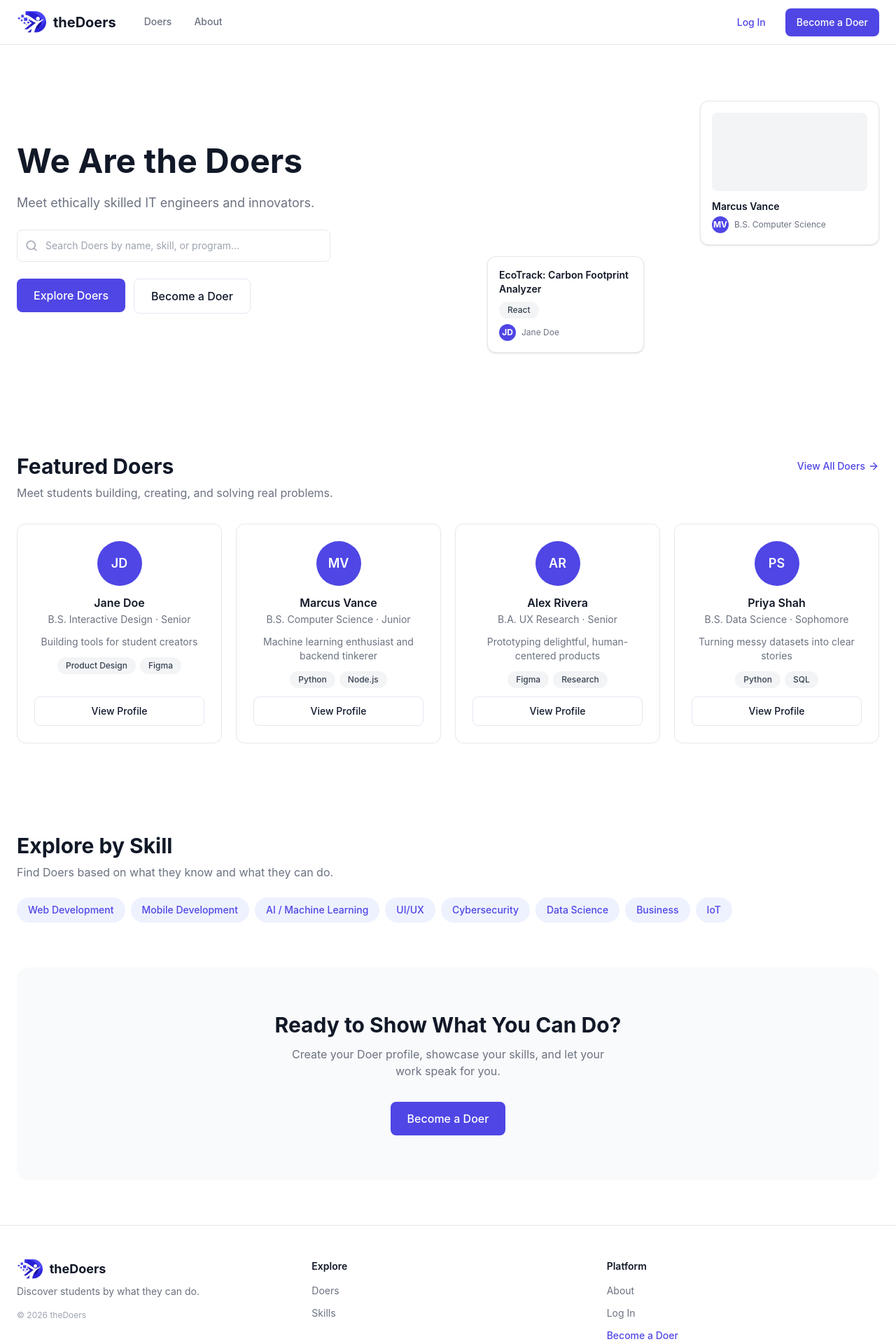
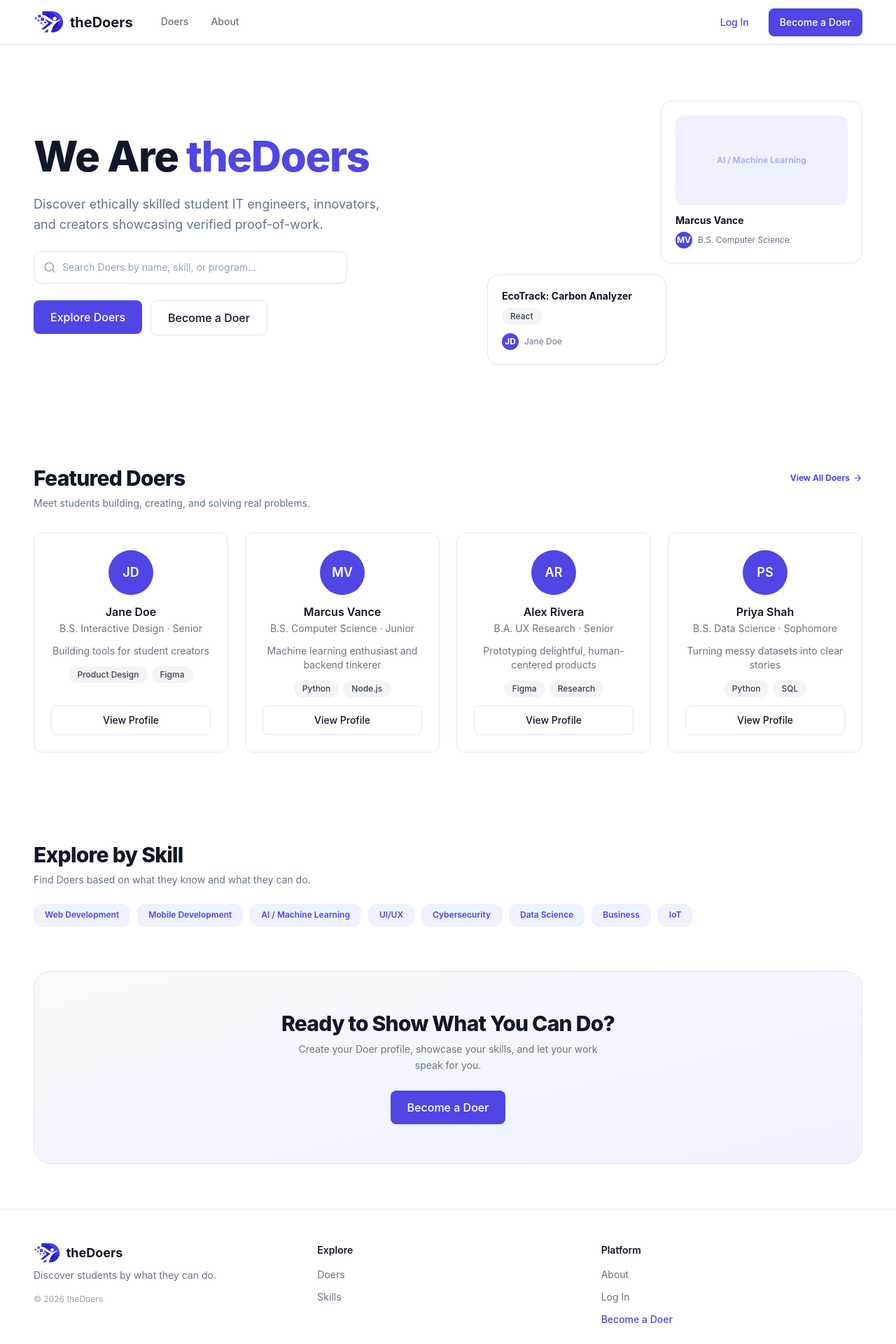
Before and after one commit to AroTech23/theDoers, a Next.js app: page / in a window 1280 px wide. Shown: the top 1920 px of the page at 70% size. Built offline with nearby package versions, Linux system fonts and the light colour scheme.

Commit message:
style: apply edge-to-edge full width navbar and expansive 1440px content layout on homepage

```diff
--- a/app/page.tsx
+++ b/app/page.tsx
@@ -47,57 +47,63 @@ export default function HomePage() {
     <div className="flex flex-col">
 
       {/* ── Hero Section ── */}
-      <section className="max-w-7xl mx-auto px-6 py-20 w-full">
+      <section className="max-w-[1440px] mx-auto px-6 md:px-8 lg:px-12 py-16 lg:py-20 w-full">
         <div className="grid grid-cols-1 md:grid-cols-2 gap-12 items-center">
 
           {/* Left: Copy */}
           <div className="flex flex-col gap-6">
             <div>
-              <h1 className="text-5xl font-bold text-[#111827] leading-tight">
-                We Are the Doers
+              <h1 className="text-4xl sm:text-5xl lg:text-6xl font-extrabold text-[#0F172A] tracking-tight leading-tight">
+                We Are <span className="text-[#4F46E5]">theDoers</span>
               </h1>
-              <p className="mt-4 text-lg text-[#6B7280]">
-                Meet ethically skilled IT engineers and innovators.
+              <p className="mt-4 text-base sm:text-lg text-[#64748B] leading-relaxed max-w-lg">
+                Discover ethically skilled student IT engineers, innovators, and creators showcasing verified proof-of-work.
               </p>
             </div>
 
             {/* Search bar */}
             <div className="relative max-w-md">
-              <Search className="absolute left-3 top-1/2 -translate-y-1/2 text-[#9CA3AF]" size={18} />
+              <Search className="absolute left-3.5 top-1/2 -translate-y-1/2 text-[#94A3B8]" size={18} />
               <input
                 type="text"
                 placeholder="Search Doers by name, skill, or program..."
-                className="w-full pl-10 pr-4 py-3 border border-[#E5E7EB] rounded-lg text-sm text-[#111827] placeholder:text-[#9CA3AF] focus:outline-none focus:ring-2 focus:ring-[#4F46E5] focus:border-transparent bg-white"
+                className="w-full pl-10 pr-4 py-3 border border-[#E2E8F0] rounded-xl text-sm text-[#0F172A] placeholder:text-[#94A3B8] focus:outline-none focus:ring-2 focus:ring-[#4F46E5] bg-white shadow-2xs"
               />
             </div>
 
             {/* CTAs */}
             <div className="flex gap-3 flex-wrap">
               <Link href="/doers">
-                <Button variant="primary" size="lg">Explore Doers</Button>
+                <Button variant="primary" size="lg" className="font-bold shadow-xs">
+                  Explore Doers
+                </Button>
               </Link>
               <Link href="/register">
-                <Button variant="outline" size="lg">Become a Doer</Button>
+                <Button variant="outline" size="lg" className="font-bold">
+                  Become a Doer
+                </Button>
               </Link>
             </div>
           </div>
 
           {/* Right: Floating cards preview */}
           <div className="hidden md:flex flex-col gap-4 items-end">
-            <div className="bg-white border border-[#E5E7EB] rounded-xl p-4 shadow-sm w-64">
-              <div className="w-full h-28 bg-[#F3F4F6] rounded-lg mb-3" />
-              <p className="font-semibold text-[#111827] text-sm">Marcus Vance</p>
-              <div className="flex items-center gap-2 mt-1">
+            <div className="bg-white border border-[#E2E8F0] rounded-2xl p-5 shadow-xs w-72 hover:shadow-md transition-shadow">
+              <div className="w-full h-32 bg-[#EEF2FF] rounded-xl mb-3 flex items-center justify-center text-[#4F46E5]/40 font-bold text-xs">
+                AI / Machine Learning
+              </div>
+              <p className="font-bold text-[#0F172A] text-sm">Marcus Vance</p>
+              <div className="flex items-center gap-2 mt-1.5">
                 <div className="w-6 h-6 rounded-full bg-[#4F46E5] flex items-center justify-center text-white text-xs font-bold">MV</div>
-                <span className="text-xs text-[#6B7280]">B.S. Computer Science</span>
+                <span className="text-xs text-[#64748B]">B.S. Computer Science</span>
               </div>
             </div>
-            <div className="bg-white border border-[#E5E7EB] rounded-xl p-4 shadow-sm w-56 self-start ml-8">
-              <p className="font-semibold text-[#111827] text-sm">EcoTrack: Carbon Footprint Analyzer</p>
-              <Badge label="React" className="mt-2" />
-              <div className="flex items-center gap-2 mt-2">
+            <div className="bg-white border border-[#E2E8F0] rounded-2xl p-5 shadow-xs w-64 self-start ml-8 hover:shadow-md transition-shadow">
+              <p className="font-bold text-[#0F172A] text-sm leading-snug">EcoTrack: Carbon Analyzer</p>
+              <Badge label="React" className="mt-2 bg-[#F1F5F9] text-[#334155]" />
+              <div className="flex items-center gap-2 mt-3">
                 <div className="w-6 h-6 rounded-full bg-[#4F46E5] flex items-center justify-center text-white text-xs font-bold">JD</div>
-                <span className="text-xs text-[#6B7280]">Jane Doe</span>
+                <span className="text-xs text-[#64748B]">Jane Doe</span>
               </div>
             </div>
           </div>
@@ -105,16 +111,16 @@ export default function HomePage() {
       </section>
 
       {/* ── Featured Doers ── */}
-      <section className="max-w-7xl mx-auto px-6 py-16 w-full">
+      <section className="max-w-[1440px] mx-auto px-6 md:px-8 lg:px-12 py-12 lg:py-16 w-full">
         <div className="flex items-center justify-between mb-2">
-          <h2 className="text-3xl font-bold text-[#111827]">Featured Doers</h2>
-          <Link href="/doers" className="flex items-center gap-1 text-sm font-medium text-[#4F46E5] hover:text-[#3730A3] transition-colors">
-            View All Doers <ArrowRight size={16} />
+          <h2 className="text-2xl sm:text-3xl font-extrabold text-[#0F172A] tracking-tight">Featured Doers</h2>
+          <Link href="/doers" className="flex items-center gap-1 text-xs font-bold text-[#4F46E5] hover:text-[#3730A3] transition-colors">
+            View All Doers <ArrowRight size={14} />
           </Link>
         </div>
-        <p className="text-[#6B7280] mb-8">Meet students building, creating, and solving real problems.</p>
+        <p className="text-xs sm:text-sm text-[#64748B] mb-8">Meet students building, creating, and solving real problems.</p>
 
-        <div className="grid grid-cols-1 sm:grid-cols-2 lg:grid-cols-4 gap-5">
+        <div className="grid grid-cols-1 sm:grid-cols-2 lg:grid-cols-4 gap-6">
           {featuredDoers.map((doer) => (
             <DoerCard key={doer.id} doer={doer} />
           ))}
@@ -122,14 +128,14 @@ export default function HomePage() {
       </section>
 
       {/* ── Explore by Skill ── */}
-      <section className="max-w-7xl mx-auto px-6 py-16 w-full">
-        <h2 className="text-3xl font-bold text-[#111827] mb-2">Explore by Skill</h2>
-        <p className="text-[#6B7280] mb-6">Find Doers based on what they know and what they can do.</p>
+      <section className="max-w-[1440px] mx-auto px-6 md:px-8 lg:px-12 py-12 lg:py-16 w-full">
+        <h2 className="text-2xl sm:text-3xl font-extrabold text-[#0F172A] tracking-tight mb-2">Explore by Skill</h2>
+        <p className="text-xs sm:text-sm text-[#64748B] mb-6">Find Doers based on what they know and what they can do.</p>
 
-        <div className="flex flex-wrap gap-2">
+        <div className="flex flex-wrap gap-2.5">
           {popularSkills.map((skill) => (
             <Link key={skill} href={`/doers?skill=${encodeURIComponent(skill)}`}>
-              <span className="inline-flex items-center px-4 py-2 rounded-full text-sm font-medium bg-[#EEF2FF] text-[#4F46E5] hover:bg-[#4F46E5] hover:text-white transition-colors cursor-pointer">
+              <span className="inline-flex items-center px-4 py-2 rounded-xl text-xs font-semibold bg-[#EEF2FF] text-[#4F46E5] hover:bg-[#4F46E5] hover:text-white transition-colors cursor-pointer shadow-2xs">
                 {skill}
               </span>
             </Link>
@@ -138,16 +144,18 @@ export default function HomePage() {
       </section>
 
       {/* ── CTA Section ── */}
-      <section className="mx-6 mb-16 rounded-2xl bg-[#F9FAFB] py-16 px-8 text-center max-w-7xl md:mx-auto w-[calc(100%-48px)]">
-        <h2 className="text-3xl font-bold text-[#111827] mb-3">
+      <section className="max-w-[1440px] mx-auto px-6 md:px-8 lg:px-12 mb-16 w-full">
+        <div className="rounded-3xl bg-gradient-to-br from-[#F8FAFC] to-[#EEF2FF] border border-[#E2E8F0] py-14 px-8 text-center">
+          <h2 className="text-2xl sm:text-3xl font-extrabold text-[#0F172A] tracking-tight mb-2">
             Ready to Show What You Can Do?
           </h2>
-        <p className="text-[#6B7280] mb-8 max-w-md mx-auto">
+          <p className="text-xs sm:text-sm text-[#64748B] mb-6 max-w-md mx-auto leading-relaxed">
             Create your Doer profile, showcase your skills, and let your work speak for you.
           </p>
           <Link href="/register">
-          <Button variant="primary" size="lg">Become a Doer</Button>
+            <Button variant="primary" size="lg" className="font-bold shadow-xs">Become a Doer</Button>
           </Link>
+        </div>
       </section>
 
     </div>
--- a/components/layout/Footer.tsx
+++ b/components/layout/Footer.tsx
@@ -18,8 +18,8 @@ export default function Footer() {
   }
 
   return (
-    <footer className="bg-white border-t border-[#E5E7EB] mt-auto">
-      <div className="max-w-7xl mx-auto px-6 py-12">
+    <footer className="bg-white border-t border-[#E2E8F0] mt-auto">
+      <div className="w-full px-6 md:px-8 lg:px-12 py-12">
         <div className="grid grid-cols-1 md:grid-cols-3 gap-8">
           {/* Brand */}
           <div>
--- a/components/layout/Navbar.tsx
+++ b/components/layout/Navbar.tsx
@@ -30,8 +30,8 @@ function NavbarContent() {
   const isAboutActive = pathname === '/about'
 
   return (
-    <nav className="w-full bg-white border-b border-[#E5E7EB] sticky top-0 z-50 h-16">
-      <div className="max-w-7xl mx-auto px-6 h-full flex items-center justify-between">
+    <nav className="w-full bg-white border-b border-[#E2E8F0] sticky top-0 z-50 h-16">
+      <div className="w-full px-6 md:px-8 lg:px-12 h-full flex items-center justify-between">
         {/* Left Side: Logo & Primary Navigation Links */}
         <div className="flex items-center gap-10 h-full">
           <Link href="/" className="flex items-center gap-2.5 text-xl font-bold text-[#111827] hover:text-[#4F46E5] transition-colors group">
```
Lines whose indentation alone changed are shown as unchanged.
